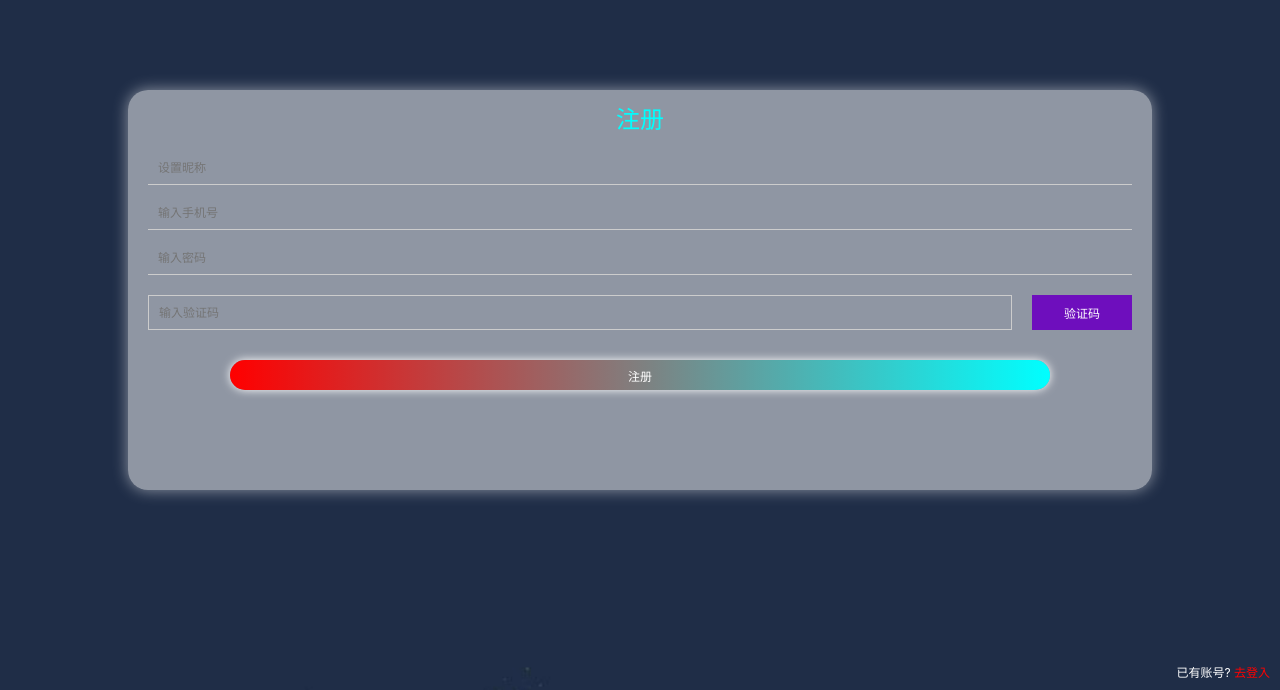
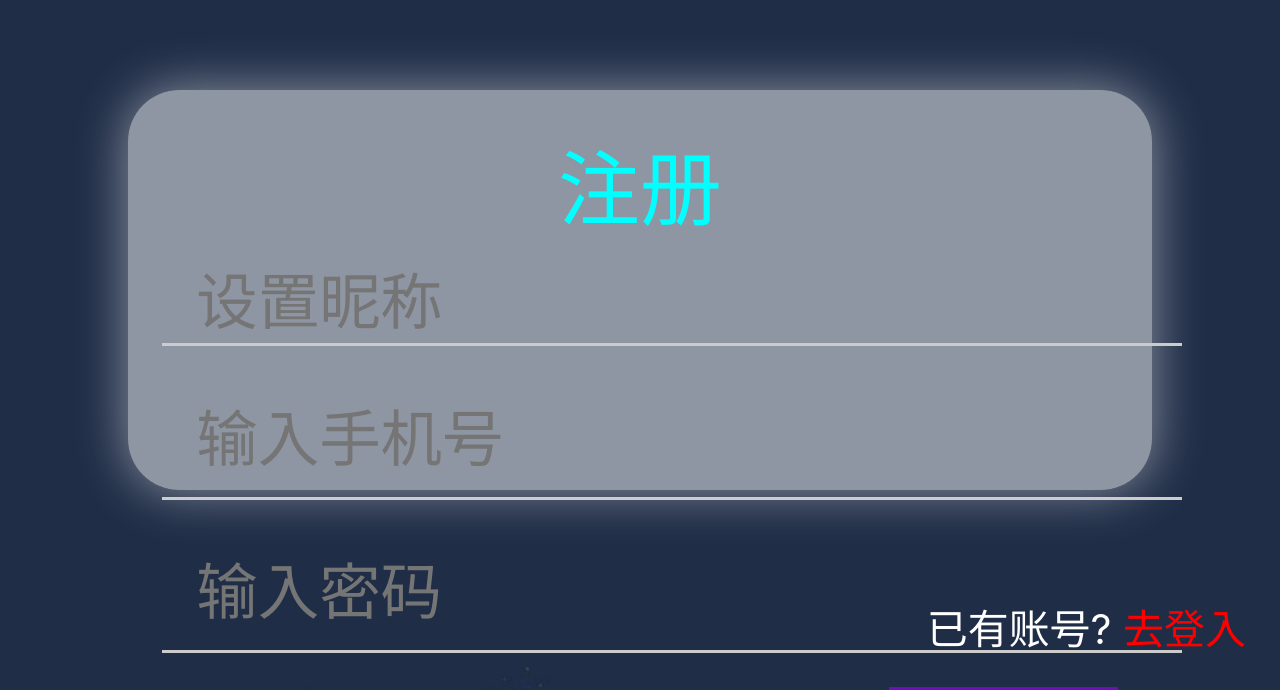
Before and after one commit to Chb123123/dome-netease, a Vue app: page /register in a window 1280 px wide. Shown: the part 110-800 px from the top of the page. Built offline with nearby package versions, Linux system fonts and the light colour scheme.

Commit message:
新增播放歌曲歌词滚动功能

```diff
--- a/src/api/getMusicDetails.js
+++ b/src/api/getMusicDetails.js
@@ -9,3 +9,13 @@ export const getMusicDetails = function (id) {
     params: { ids: id }
   })
 }
+
+// 获取歌曲详情
+export const getMusicLyric = function (id) {
+  return axios({
+    method: 'get',
+    url: '/lyric',
+    // id 为歌曲的 ID
+    params: { id: id }
+  })
+}
--- a/src/components/home/plugin/playMusic.vue
+++ b/src/components/home/plugin/playMusic.vue
@@ -2,7 +2,7 @@
   <div class="playMusicContainer">
     <div class="musicPlayStyle">
       <audio :src="musicURL" loop="loop" contrals="contrals" :autoplay="autoPlayMusic" ref="audioAbout" @pause="taggerPlay"></audio>
-      <div class="musicbackbg" ref="musicbackground"><img :src="firstMusicBack" alt=""></div>
+      <div class="musicbackbg" ref="musicbackground" @click="setMusicLyric"><img :src="firstMusicBack" alt=""></div>
       <div class="musicTitle">{{ firstMusicTitle }} <span>- {{firstMusicAuthor}}</span></div>
       <div class="playBtn" @click="playMusic">
         <span v-if="autoPlayMusic"><van-icon name="pause-circle-o" /></span>
@@ -41,6 +41,19 @@ export default {
     }
   },
   methods: {
+    setMusicLyric () {
+      if (typeof this.musicURL === 'string' && this.musicURL !== '') {
+        this.$router.push({
+          name: 'musicLyric',
+          params: {
+            musicURL: this.musicURL,
+            id: this.getMusicid
+          }
+        })
+      } else {
+        console.log('音乐地址不可用')
+      }
+    },
     playMusic () {
       if (this.autoPlayMusic) {
         this.autoPlayMusic = false
--- a/src/components/login/login.vue
+++ b/src/components/login/login.vue
@@ -70,38 +70,42 @@ export default {
         line-height: 1.0667rem;
         text-align: center;
         margin-top: .4rem;
-        font-size: .64rem;
+        font-size: 1.28rem;
         margin-bottom: .5333rem;
       }
       .loginUser{
-        margin-bottom: .2667rem;
+        margin-bottom: .5333rem;
         text-align: center;
         display: flex;
         padding: 0 .5333rem;
-        height: .9333rem;
+        height: 1.6rem;
+        height: 1.6rem;
+        font-size: .96rem;
+        color: white;
+        > input{
+          flex: 1;
+          outline: none;
+          border: 0;
+          color: #ccc;
+          height: 1.3333rem;
+          background-color: transparent;
+          border-bottom: .0267rem solid white;
+        }
+      }
+      .loginPwd{
+        margin-bottom: 1.0667rem;
+        text-align: center;
+        display: flex;
+        font-size: .8533rem;
+        padding: 0 .5333rem;
+        height: 1.3333rem;
         line-height: .9333rem;
         color: white;
         > input{
           flex: 1;
           outline: none;
           border: 0;
-          color: #ccc;
-          background-color: transparent;
-          border-bottom: .0267rem solid white;
-        }
-      }
-      .loginPwd{
-          margin-bottom: .2667rem;
-        text-align: center;
-        display: flex;
-        padding: 0 .5333rem;
-        height: .9333rem;
-        line-height: .9333rem;
-        color: white;
-        > input{
-          flex: 1;
-          outline: none;
-          border: 0;
+          height: 1.3333rem;
           color: #ccc;
           background-color: transparent;
           border-bottom: .0267rem solid white;
@@ -110,9 +114,10 @@ export default {
         .loginbtn{
           display: block;
           width: 80%;
-          height: .8rem;
+          height: 1.6rem;
+          font-size: .96rem;
           margin: .6667rem auto 0;
-          border-radius: .5333rem;
+          border-radius: .8rem;
           background: -webkit-linear-gradient(left, #b9c1f8, #e78788);
           border: 0;
           color: white;
@@ -120,10 +125,10 @@ export default {
     }
     .register{
       position: absolute;
-      bottom: .2667rem;
-      right: .2667rem;
+      bottom: .5333rem;
+      right: .5333rem;
       // margin-top: 10px;
-      font-size: .32rem;
+      font-size: .64rem;
       color: white;
     }
   }
--- a/src/components/register/register.vue
+++ b/src/components/register/register.vue
@@ -85,64 +85,71 @@ export default {
       width: 80vw;
       height: 50vh;
       background-color: rgba(255,255,255,0.5);
-      box-shadow: 0 0 15px rgba(255,255,255,0.5);
-      border-radius: 20px;
+      box-shadow: 0 0 .8rem rgba(255,255,255,0.5);
+      border-radius: .8rem;
       .registerHead{
-        height: 40px;
+        height: 1.6rem;
         color: aqua;
-        font-size: 24px;
-        line-height: 40px;
+        font-size: 1.28rem;
+        height: 1.6rem;
         text-align: center;
-        margin: 10px 0;
+        margin: .5333rem 0;
       }
       .registerPhone{
         display: flex;
-        height: 35px;
-        padding: 0 20px;
+        height: 1.3333rem;
+        padding: 0 .5333rem;
         > input {
           flex: 1;
           background-color: transparent;
           border: 0;
-          border-bottom: 1px solid #ccc;
+          font-size: .96rem;
+          border-bottom: .0533rem solid #ccc;
           color: #fff;
-          padding: 0 10px;
+          padding: 0 .5333rem;
         }
       }
       .registerPasswd{
-        margin-top: 10px;
+        margin-top: .5333rem;
         display: flex;
-        height: 35px;
-        padding: 0 20px;
+        height: 1.8667rem;
+        padding: 0 .5333rem;
         > input {
           flex: 1;
           background-color: transparent;
           border: 0;
-          border-bottom: 1px solid #ccc;
+          font-size: .96rem;
+          border-bottom: .0533rem solid #ccc;
           color: #fff;
-          padding: 0 10px;
+          padding: 0 .5333rem;
         }
       }
       .registerverificationcode{
         display: flex;
-        height: 35px;
-        padding: 0 20px;
-        margin: 20px 0 30px;
+        height: 1.6rem;
+        padding: 0 .5333rem;
+        margin: .5333rem 0 .8rem;
         > input{
-          flex: 1;
-          margin-right: 20px;
+          width: 60%;
+          height: 1.6rem;
+          margin-right: 1.0667rem;
           background-color: transparent;
-          border: 1px solid #ccc;
+          border: 0;
+          border-bottom: .0533rem solid #ccc;
           color: #fff;
-          padding-left: 10px;
+          font-size: .96rem;
+          padding-left: .5333rem;
         }
         .send{
-          // flex: 1;
-          width: 100px;
-          font-size: 12px;
+          flex: 1;
+          width: 8rem;
+          height: 1.6rem;
+          font-size: .64rem;
           // margin-left: 20px;
           background-color: rgb(110, 14, 189);
           border: 0;
           color: white;
+          margin-left: .8rem;
         }
       }
       .userRegister{
@@ -153,17 +160,17 @@ export default {
         background: -webkit-linear-gradient(left,red,aqua);
         border: 0;
         color: white;
-        border-radius: 20px;
+        border-radius: 1.0667rem;
         margin: auto;
-        box-shadow: 0 0 10px;
+        box-shadow: 0 0 .5333rem;
       }
     }
     .register{
       position: absolute;
-      bottom: 10px;
-      right: 10px;
+      bottom: .5333rem;
+      right: .5333rem;
       // margin-top: 10px;
-      font-size: 12px;
+      font-size: .64rem;
       color: white;
     }
   }
--- a/src/router/index.js
+++ b/src/router/index.js
@@ -30,7 +30,7 @@ import VueRouter from 'vue-router'
 Vue.use(VueRouter)
 
 const routes = [
-  { path: '/', component: () => import('@/views/myHome.vue') },
+  { path: '/', component: () => import('@/views/musicLyric/musicLyric.vue') },
   { path: '/login', component: () => import('@/components/login/login.vue') },
   { path: '/home', component: () => import('@/views/myHome.vue') },
   { path: '/register', component: () => import('@/components/register/register.vue') },
@@ -44,7 +44,8 @@ const routes = [
   { path: '/searchAbout', component: () => import('@/components/Search/searchMusicList.vue') },
   { path: '/comments', component: () => import('@/components/home/songLists/commentList/commentList.vue') },
   { path: '/playMv', component: () => import('@/components/home/plugin/playMv.vue') },
-  { path: '/mvContainer', component: () => import('@/components/home/mvList.vue') }
+  { path: '/mvContainer', component: () => import('@/components/home/mvList.vue') },
+  { path: '/musicLyric', name: 'musicLyric', component: () => import('@/views/musicLyric/musicLyric.vue') }
 ]
 
 // const routes = [
```
Also changed, not shown: src/views/musicLyric/musicLyric.vue (added, +202 -0 lines), 65 other files (tests, documents, lock files or other folders).
